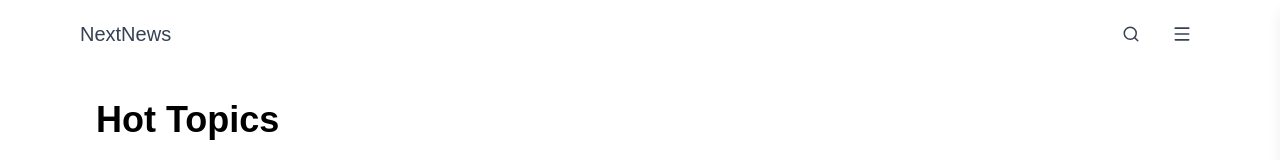
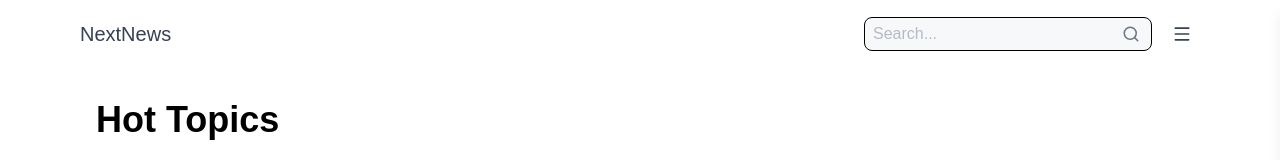
Before and after one commit to abhijeetanand628/Next-News, a Next.js app: page / in a window 1280 px wide. Both pictures are taken after a click on the icon 1131 px from the left and 34 px from the top of the page. Shown: the top 160 px of the page. Built offline with nearby package versions, Linux system fonts and the light colour scheme; no server answers.

Commit message:
Added the search input box

```diff
--- a/src/app/category/[slug]/page.tsx
+++ b/src/app/category/[slug]/page.tsx
@@ -25,7 +25,7 @@ export default function CategoryPage() {
   const [loading, setLoading] = useState(true);
   const [page, setPage] = useState(pageFromUrl);
 
-  const perPage = 8;
+  const perPage = 6;
 
   const totalPages = Math.ceil(news.length / perPage);
   const start = (page - 1) * perPage;
--- a/src/app/components/Header.tsx
+++ b/src/app/components/Header.tsx
@@ -24,6 +24,7 @@ const Header = () => {
 
   const [open, setOpen] = useState<boolean>(false);
   const [selectedCategory, setSelectedCategory] = useState<string | null>(null);
+  const [showSearch, setShowSearch] = useState<boolean>(false);
 
   const router = useRouter();
   const pathname = usePathname();
@@ -52,6 +53,9 @@ const Header = () => {
     }, 250);
   }
 
+  const search = () => {
+     setShowSearch(prev => !prev);
+  }
 
   const categorySelect = (value: string) => {
     setSelectedCategory(value);
@@ -87,8 +91,24 @@ const Header = () => {
             </h1>
 
 
-          <div className="flex items-center gap-6">
-            <Search className="text-gray-700 hover:text-black cursor-pointer" size={18} />
+          <div className="flex items-center gap-6 relative">
+
+            {showSearch && (
+              <input
+                type="text"
+                placeholder="Search..."
+                className={`absolute right-12 px-2 py-1 border rounded-lg outline-none bg-gray-200/30 focus:bg-gray-200/70 hover:bg-gray-200/70 placeholder:text-gray-400/70 transition-all duration-300 ease-in-out
+                  ${showSearch
+                      ? "opacity-100 scale-100 w-40 sm:w-52 md:w-60 lg:w-72"
+                      : "opacity-0 scale-90 w-0 pointer-events-none"
+                    }
+                `}
+              />
+            )}
+
+            <Search
+              onClick={search}
+              className="text-gray-700 hover:text-black cursor-pointer" size={18} />
 
             <button
               onClick={() => setOpen(true)}
```
